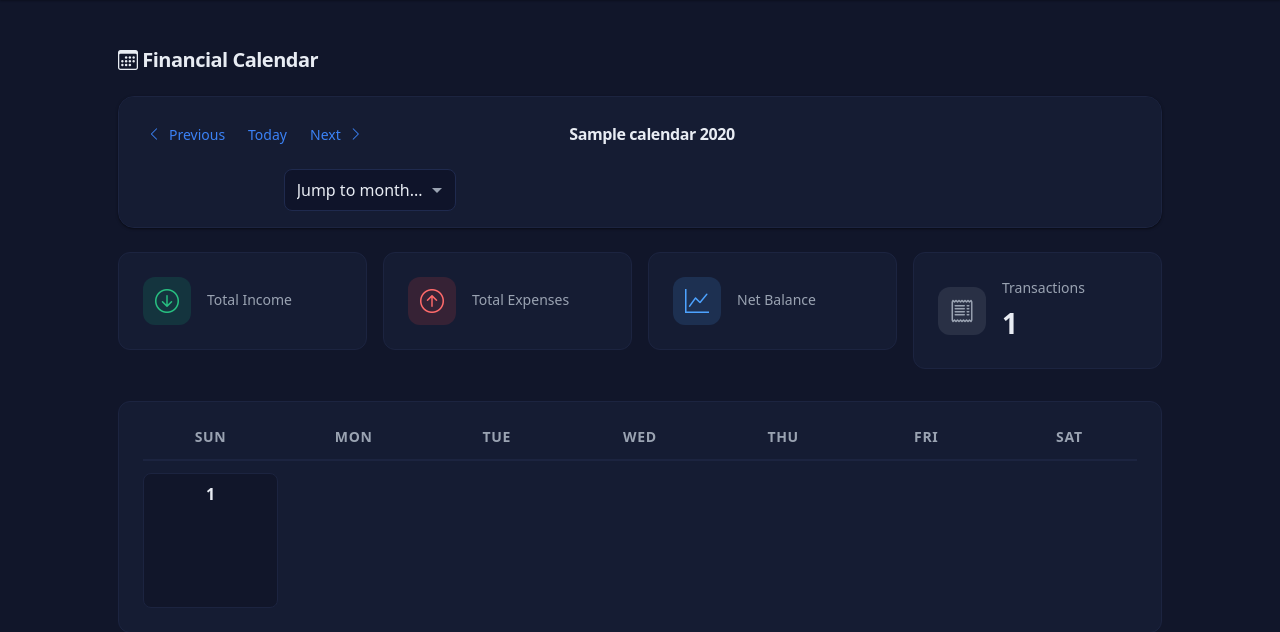
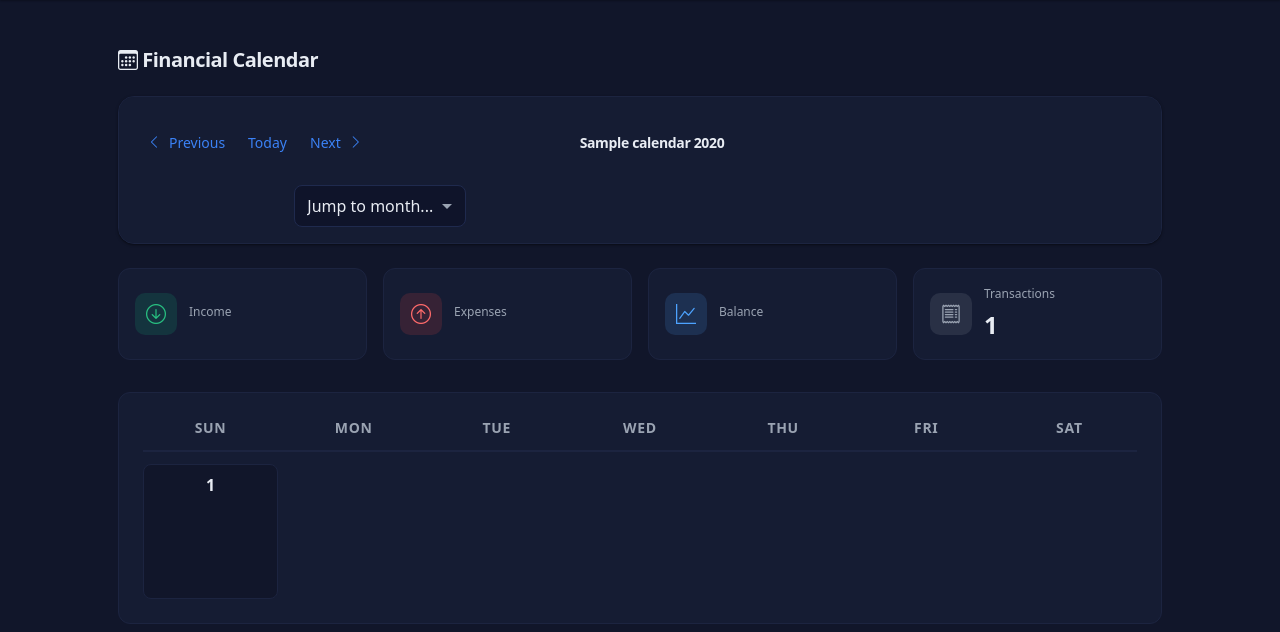
Before and after one commit to TurtleWithGlasses/expense-manager-web-app, a Python web app: template app/templates/calendar/index.html in a window 1280 px wide. Shown: the part 64-696 px from the top of the page. Run offline with Jinja, Linux system fonts and the light colour scheme; the template is opened without the code that fills it: most values are stand-ins (such as "Sample title", 1, 10 or a date in 2020); some libraries are stand-ins or nearby versions.

Commit message:
Fix calendar page mobile responsiveness and card alignments
- Replace custom flex layout with responsive grid system
- Cards display in 2x2 grid on mobile instead of stacking
- Progressive size reduction for smaller screens (992px, 768px, 576px, 480px)
- Add text overflow ellipsis to prevent layout breaks
- Compact navigation controls on mobile devices
- Reduce card padding, icon sizes, and font sizes on small screens
- Stack card icon on top of content on very small screens

🤖 Generated with [Claude Code](https://claude.com/claude-code)

Co-Authored-By: Claude Sonnet 4.5 <noreply@anthropic.com>

```diff
--- a/app/templates/calendar/index.html
+++ b/app/templates/calendar/index.html
@@ -3,27 +3,6 @@
 {% block title %}Calendar - Expense Manager{% endblock %}
 
 {% block content %}
-<style>
-  /* Ensure summary cards stay in one row */
-  .calendar-summary-row {
-    display: flex;
-    flex-wrap: nowrap;
-    gap: 1rem;
-    margin-bottom: 2rem;
-  }
-
-  .calendar-summary-row > div {
-    flex: 1;
-    min-width: 0;
-  }
-
-  /* Responsive: stack on mobile */
-  @media (max-width: 768px) {
-    .calendar-summary-row {
-      flex-wrap: wrap;
-    }
-  }
-</style>
 <div class="container-fluid py-4">
   <!-- Header -->
   <div class="d-flex justify-content-between align-items-center mb-4">
@@ -34,31 +13,31 @@
 
   <!-- Month Navigation -->
   <div class="card mb-4">
-    <div class="card-body">
-      <div class="row align-items-center">
-        <div class="col-md-4">
-          <div class="btn-group" role="group">
+    <div class="card-body p-2 p-md-3">
+      <div class="row align-items-center g-2">
+        <div class="col-12 col-md-4 text-center text-md-start">
+          <div class="btn-group btn-group-sm" role="group">
             <a href="/calendar?year={{ prev_year }}&month={{ prev_month }}"
                class="btn btn-outline-primary">
-              <i class="bi bi-chevron-left"></i> Previous
+              <i class="bi bi-chevron-left"></i> <span class="d-none d-sm-inline">Previous</span>
             </a>
             <a href="/calendar" class="btn btn-outline-primary">
               Today
             </a>
             <a href="/calendar?year={{ next_year }}&month={{ next_month }}"
                class="btn btn-outline-primary">
-              Next <i class="bi bi-chevron-right"></i>
+              <span class="d-none d-sm-inline">Next</span> <i class="bi bi-chevron-right"></i>
             </a>
           </div>
         </div>
 
-        <div class="col-md-4 text-center">
-          <h2 class="h4 mb-0">{{ calendar_data.month_name }} {{ current_year }}</h2>
+        <div class="col-12 col-md-4 text-center">
+          <h2 class="h5 h4-md mb-0">{{ calendar_data.month_name }} {{ current_year }}</h2>
         </div>
 
-        <div class="col-md-4 text-end">
+        <div class="col-12 col-md-4 text-center text-md-end">
           {% if available_months %}
-          <select class="form-select d-inline-block w-auto"
+          <select class="form-select form-select-sm d-inline-block w-auto"
                   onchange="window.location.href='/calendar?year=' + this.value.split('-')[0] + '&month=' + this.value.split('-')[1]">
             <option value="">Jump to month...</option>
             {% for month_opt in available_months %}
@@ -74,45 +53,38 @@
     </div>
   </div>
 
-  <!-- Month Summary -->
-  <div class="calendar-summary-row">
-    <div>
+  <!-- Month Summary Cards -->
+  <div class="month-summary-cards">
     <div class="summary-card income-card">
       <div class="summary-icon">
         <i class="bi bi-arrow-down-circle"></i>
       </div>
       <div class="summary-content">
-          <div class="summary-label">Total Income</div>
+        <div class="summary-label">Income</div>
         <div class="summary-value">{{ format_currency(month_summary.total_income) }}</div>
       </div>
     </div>
-    </div>
 
-    <div>
     <div class="summary-card expense-card">
       <div class="summary-icon">
         <i class="bi bi-arrow-up-circle"></i>
       </div>
       <div class="summary-content">
-          <div class="summary-label">Total Expenses</div>
+        <div class="summary-label">Expenses</div>
         <div class="summary-value">{{ format_currency(month_summary.total_expense) }}</div>
       </div>
     </div>
-    </div>
 
-    <div>
     <div class="summary-card net-card">
       <div class="summary-icon">
         <i class="bi bi-graph-up"></i>
       </div>
       <div class="summary-content">
-          <div class="summary-label">Net Balance</div>
+        <div class="summary-label">Balance</div>
         <div class="summary-value {% if month_summary.net >= 0 %}positive{% else %}negative{% endif %}">{{ format_currency(month_summary.net) }}</div>
       </div>
     </div>
-    </div>
 
-    <div>
     <div class="summary-card count-card">
       <div class="summary-icon">
         <i class="bi bi-receipt"></i>
@@ -120,7 +92,6 @@
       <div class="summary-content">
         <div class="summary-label">Transactions</div>
         <div class="summary-value">{{ month_summary.entry_count }}</div>
-        </div>
       </div>
     </div>
   </div>
--- a/static/css/calendar.css
+++ b/static/css/calendar.css
@@ -38,8 +38,8 @@
 
 .month-summary-cards {
   display: grid;
-  grid-template-columns: repeat(auto-fit, minmax(250px, 1fr));
-  gap: 1.5rem;
+  grid-template-columns: repeat(4, 1fr);
+  gap: 1rem;
   margin-bottom: 2rem;
 }
 
@@ -47,11 +47,12 @@
   background: var(--panel);
   border: 1px solid var(--border);
   border-radius: 12px;
-  padding: 1.5rem;
+  padding: 1rem;
   display: flex;
   align-items: center;
-  gap: 1rem;
+  gap: 0.75rem;
   transition: all 0.2s ease;
+  min-width: 0;
 }
 
 .summary-card:hover {
@@ -60,13 +61,13 @@
 }
 
 .summary-icon {
-  width: 48px;
-  height: 48px;
-  border-radius: 12px;
+  width: 42px;
+  height: 42px;
+  border-radius: 10px;
   display: flex;
   align-items: center;
   justify-content: center;
-  font-size: 1.5rem;
+  font-size: 1.25rem;
   flex-shrink: 0;
 }
 
@@ -92,18 +93,26 @@
 
 .summary-content {
   flex: 1;
+  min-width: 0;
+  overflow: hidden;
 }
 
 .summary-label {
-  font-size: 0.875rem;
+  font-size: 0.75rem;
   color: var(--text-secondary);
   margin-bottom: 0.25rem;
+  white-space: nowrap;
+  overflow: hidden;
+  text-overflow: ellipsis;
 }
 
 .summary-value {
-  font-size: 1.75rem;
+  font-size: 1.5rem;
   font-weight: 700;
   color: var(--text);
+  white-space: nowrap;
+  overflow: hidden;
+  text-overflow: ellipsis;
 }
 
 .summary-value.positive {
```
Also changed, not shown: other parts of static/css/calendar.css (+86 -6 lines). Lines whose indentation alone changed are shown as unchanged.
